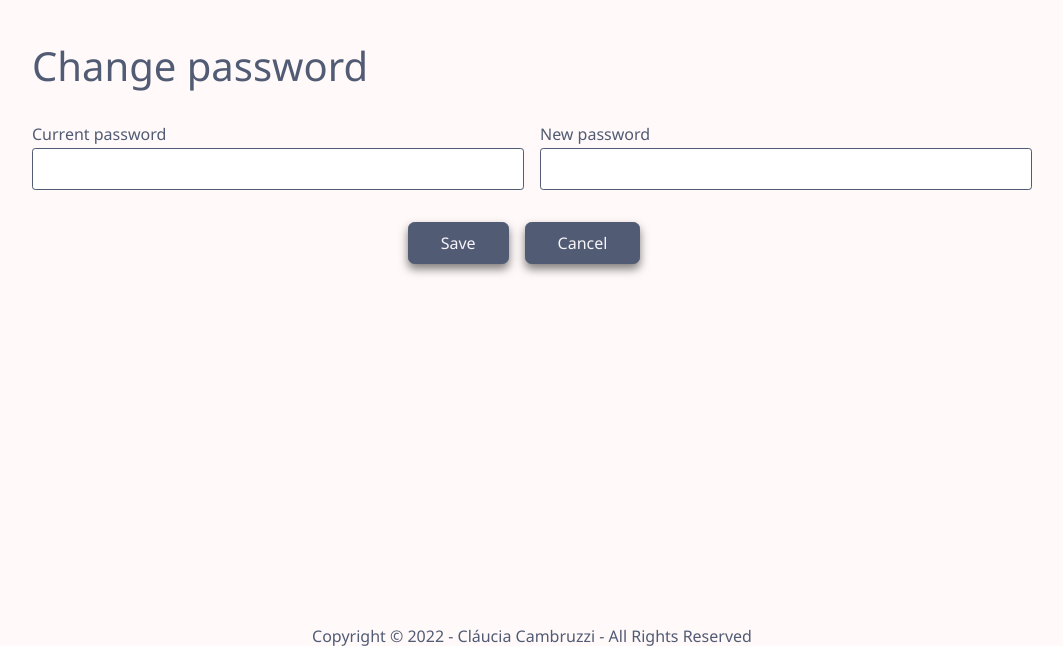
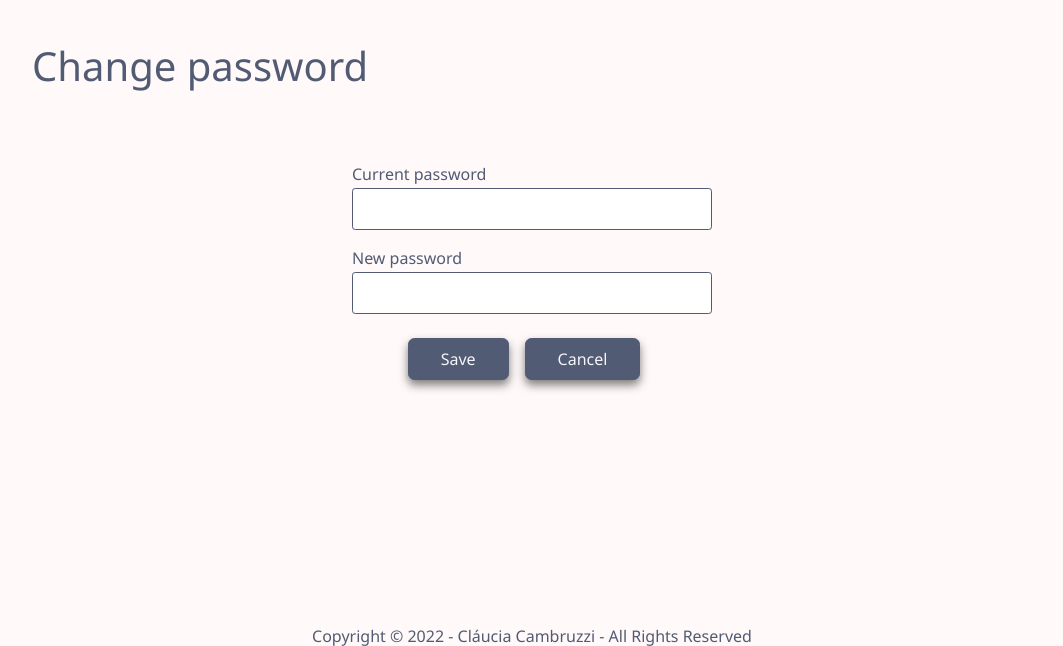
Before and after one commit to claucia/cs50x-final-project, a Flask app: page /change-password in a window 1280 px wide. Shown: the part 112-758 px from the top of the page, without its empty margins (108-1171 px from the left). Run offline with Flask 2, Linux system fonts and the light colour scheme; a user stored in the database is signed in; data comes from the database, SQL or seed files in the repository; parts of the project's set-up code (start-up, migrations or seed data) failed here and were passed over; some libraries are stand-ins or nearby versions.

Commit message:
Add form-change-password class

```diff
--- a/app/static/form.css
+++ b/app/static/form.css
@@ -25,7 +25,7 @@
   margin: 2rem 0;
 }
 
-.form-login {
+.form-login, .form-change-password {
   display:flex;
   flex-direction: column;
   align-items: center;
@@ -39,6 +39,7 @@
 
 .field {
   width: 100%;
+  margin: 0.5rem 0;
 }
 
 label {
--- a/app/templates/user/change_password.html
+++ b/app/templates/user/change_password.html
@@ -5,13 +5,13 @@
 
 {% block content %}
 <form method="POST">
-    <div class="form-fields">
+    <div class="form-change-password">
         {{ render_field(form.current_password) }}
         {{ render_field(form.new_password) }}
-    </div>
-    <div class="form-buttons">
-        {{ render_button('Save') }}
-        <a  class="cancel-button" href="{{ url_for('home') }}">Cancel</a>
+        <div class="form-buttons">
+            {{ render_button('Save') }}
+            <a  class="cancel-button" href="{{ url_for('home') }}">Cancel</a>
+        </div>
     </div>
 </form>
 {% endblock %}
```
